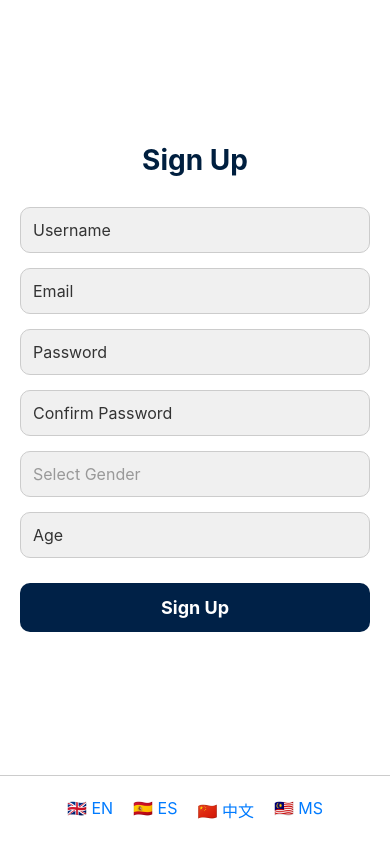
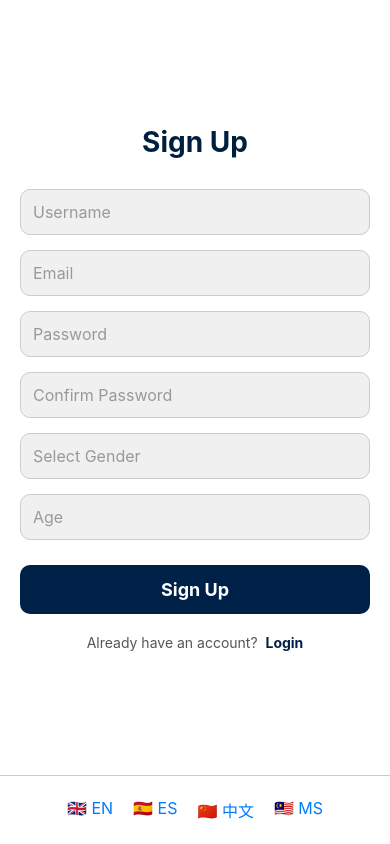
Before and after one commit to HiIamGaryee/NewGen-ui, a React Native app in the folder ai-healthcare-app/: screen /SignUp in a window 390 px wide. Built offline with nearby package versions, Linux system fonts and the light colour scheme; what expo-localization would draw is missing.

Commit message:
fix the signup css

```diff
--- a/ai-healthcare-app/screens/SignUp.js
+++ b/ai-healthcare-app/screens/SignUp.js
@@ -12,7 +12,7 @@ import {
 import { useNavigation } from "@react-navigation/native";
 import { useTranslation } from "react-i18next";
 
-const genders = ["male", "female", "other"];
+const genders = ["male", "female"];
 
 const SignUp = () => {
   const navigation = useNavigation();
@@ -49,20 +49,22 @@ const SignUp = () => {
       email,
       password,
       gender,
-      age: parseInt(age, 10),
+      age: parseInt(age), // Convert age to number
     };
 
     try {
       const response = await fetch("http://localhost:8080/api/auth/register", {
         method: "POST",
-        headers: { "Content-Type": "application/json" },
+        headers: {
+          "Content-Type": "application/json",
+        },
         body: JSON.stringify(userData),
       });
 
       const data = await response.json();
       if (response.ok) {
         Alert.alert(t("success"), t("registration_successful"));
-        navigation.replace("Dashboard");
+        navigation.replace("Dashboard"); // Navigate to Dashboard on success
       } else {
         Alert.alert(t("registration_failed"), data.message || t("something_wrong"));
       }
@@ -77,16 +79,18 @@ const SignUp = () => {
       <Text style={styles.title}>{t("sign_up")}</Text>
 
       <TextInput
-        style={[styles.input, errors.username && styles.errorBorder]}
+        style={styles.input}
         placeholder={t("username")}
+        placeholderTextColor="#999"
         value={username}
         onChangeText={setUsername}
       />
       {errors.username && <Text style={styles.errorText}>{errors.username}</Text>}
 
       <TextInput
-        style={[styles.input, errors.email && styles.errorBorder]}
+        style={styles.input}
         placeholder={t("email")}
+        placeholderTextColor="#999"
         value={email}
         onChangeText={setEmail}
         keyboardType="email-address"
@@ -94,8 +98,9 @@ const SignUp = () => {
       {errors.email && <Text style={styles.errorText}>{errors.email}</Text>}
 
       <TextInput
-        style={[styles.input, errors.password && styles.errorBorder]}
+        style={styles.input}
         placeholder={t("password")}
+        placeholderTextColor="#999"
         value={password}
         onChangeText={setPassword}
         secureTextEntry
@@ -103,21 +108,24 @@ const SignUp = () => {
       {errors.password && <Text style={styles.errorText}>{errors.password}</Text>}
 
       <TextInput
-        style={[styles.input, errors.confirmPassword && styles.errorBorder]}
+        style={styles.input}
         placeholder={t("confirm_password")}
+        placeholderTextColor="#999"
         value={confirmPassword}
         onChangeText={setConfirmPassword}
         secureTextEntry
       />
       {errors.confirmPassword && <Text style={styles.errorText}>{errors.confirmPassword}</Text>}
 
-      <TouchableOpacity style={[styles.input, errors.gender && styles.errorBorder]} onPress={() => setModalVisible(true)}>
+      {/* Gender Selection */}
+      <TouchableOpacity style={styles.input} onPress={() => setModalVisible(true)}>
         <Text style={gender ? styles.inputText : styles.placeholderText}>
           {gender ? t(gender.toLowerCase()) : t("select_gender")}
         </Text>
       </TouchableOpacity>
       {errors.gender && <Text style={styles.errorText}>{errors.gender}</Text>}
 
+      {/* Gender Selection Modal */}
       <Modal visible={modalVisible} transparent animationType="slide">
         <View style={styles.modalContainer}>
           <View style={styles.modalContent}>
@@ -144,8 +152,9 @@ const SignUp = () => {
       </Modal>
 
       <TextInput
-        style={[styles.input, errors.age && styles.errorBorder]}
+        style={styles.input}
         placeholder={t("age")}
+        placeholderTextColor="#999"
         value={age}
         onChangeText={setAge}
         keyboardType="numeric"
@@ -155,6 +164,13 @@ const SignUp = () => {
       <TouchableOpacity style={styles.button} onPress={handleSignUp}>
         <Text style={styles.buttonText}>{t("sign_up")}</Text>
       </TouchableOpacity>
+
+      <Text style={styles.loginText}>
+        {t("already_have_account")} {" "}
+        <Text style={styles.loginLink} onPress={() => navigation.navigate("Login")}>
+          {t("login")}
+        </Text>
+      </Text>
     </View>
   );
 };
```
